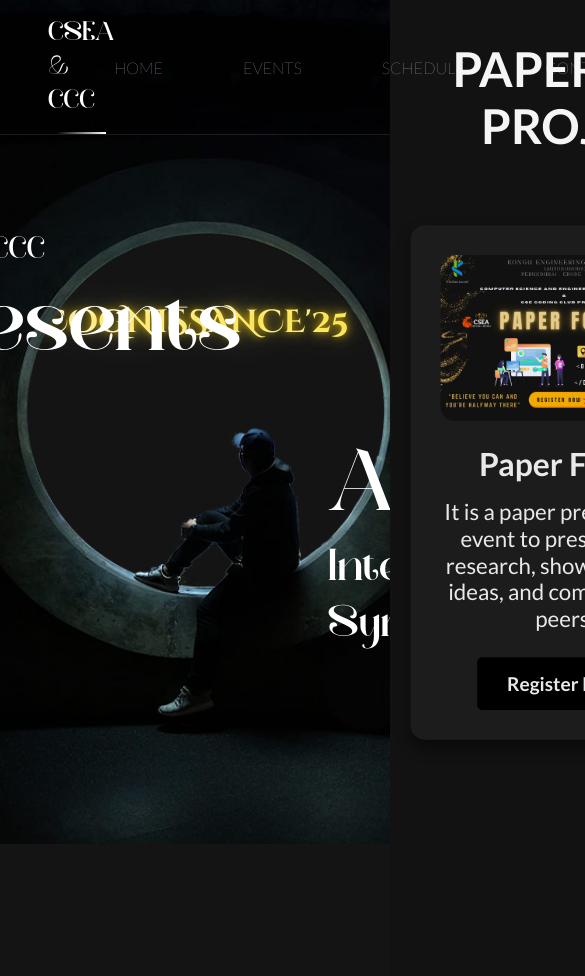
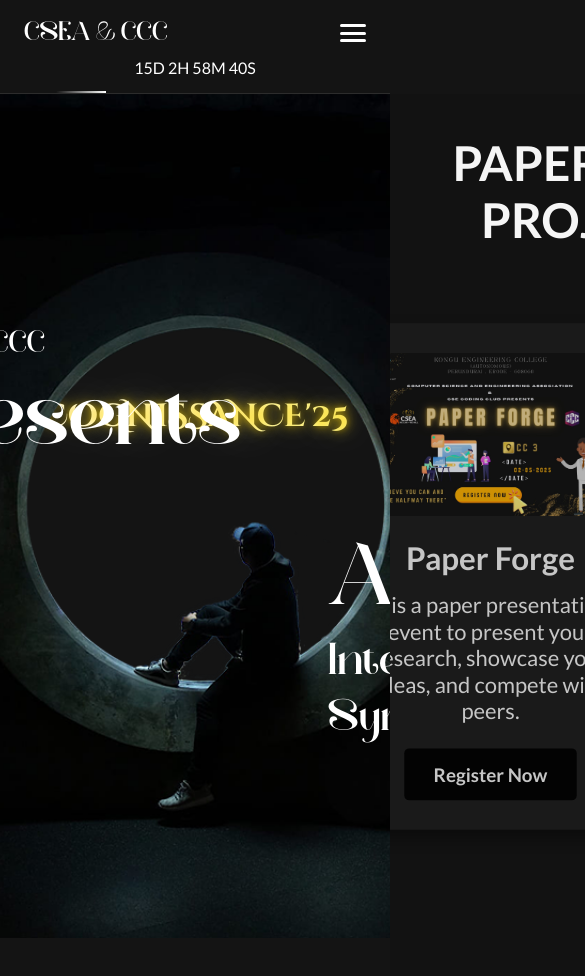
Before and after one commit to Gurukprs/Cognissance_Website, a React (Vite) app in the folder client/: page / in a window 390 px wide. Shown: the top 976 px of the page, 585 px wide, since content can reach past the window. Built offline with nearby package versions, Linux system fonts and the light colour scheme.

Commit message:
responsiveness

```diff
--- a/client/src/CSS/Events.css
+++ b/client/src/CSS/Events.css
@@ -1,4 +1,3 @@
-/* Events.css */
 /* Events.css */
 
 .events-container {
@@ -8,12 +7,12 @@
   display: flex;
   flex-direction: column;
   gap: 50px;
+  min-height: 100vh;
 }
 
 .section-title {
   font-size: 3rem;
   font-weight: bold;
-  color: #f5f5f5;
   text-align: center;
   margin-bottom: 20px;
 }
@@ -25,21 +24,41 @@
   background: #1e1e1e;
   padding: 30px;
   border-radius: 15px;
-  transition: all 0.4s ease;
+  box-shadow: 0px 8px 16px rgba(0, 0, 0, 0.5);
+  opacity: 0;
+  transition: transform 0.4s ease, box-shadow 0.4s ease;
 }
 
 .event-card:hover {
-  background: #004e92;
   transform: scale(1.08);
+  box-shadow: 0px 12px 24px var(--hover-shadow);
+  background: var(--hover-bg);
+}
+
+@media (max-width: 768px) {
+  .event-card {
+    flex-direction: column;
+    text-align: center;
+  }
+}
+
+.event-image {
+  flex: 1;
+  overflow: hidden;
+  border-radius: 15px;
 }
 
 .event-image img {
   width: 100%;
+  height: auto;
+  object-fit: cover;
   border-radius: 15px;
+  transition: transform 0.5s ease, filter 0.4s ease;
 }
 
-.event-image {
-  flex: 1.2;
+.event-image:hover img {
+  transform: scale(1.1);
+  filter: brightness(1.1) contrast(1.2);
 }
 
 .event-details {
@@ -47,161 +66,34 @@
   margin-left: 30px;
 }
 
+@media (max-width: 768px) {
+  .event-details {
+    margin-left: 0;
+    margin-top: 20px;
+  }
+}
+
 .event-title {
   font-size: 2rem;
   margin-bottom: 15px;
-  color: #d0d0d0;
 }
 
 .event-description {
   font-size: 1.4rem;
   margin-bottom: 25px;
-  color: #c0c0c0;
 }
 
 .register-btn {
+  display: inline-block;
   padding: 15px 30px;
   background-color: #000;
   color: #f5f5f5;
   border-radius: 5px;
+  text-decoration: none;
   font-size: 1.2rem;
   font-weight: bold;
-  cursor: pointer;
-  border: none;
-  transition: 0.3s;
 }
 
 .register-btn:hover {
   background-color: #333;
 }
-
-/* Popup styles */
-.popup-overlay {
-  position: fixed;
-  top: 0;
-  left: 0;
-  width: 100%;
-  height: 100%;
-  background: rgba(0, 0, 0, 0.8);
-  display: flex;
-  align-items: center;
-  justify-content: center;
-  z-index: 9999;
-}
-
-.popup-card {
-  background: #1e1e1e;
-  color: #fff;
-  padding: 30px;
-  border-radius: 15px;
-  max-width: 600px;
-  width: 90%;
-  text-align: center;
-  position: relative;
-  animation: zoomIn 0.3s ease-out;
-}
-
-@keyframes zoomIn {
-  from {
-    transform: scale(0.5);
-    opacity: 0;
-  }
-  to {
-    transform: scale(1);
-    opacity: 1;
-  }
-}
-
-.close-button {
-  position: absolute;
-  top: 15px;
-  right: 15px;
-  background: transparent;
-  border: none;
-  color: #fff;
-  font-size: 2rem;
-  cursor: pointer;
-}
-
-.popup-image {
-  width: 100%;
-  border-radius: 10px;
-}
-
-.popup-content {
-  margin-top: 20px;
-}
-
-.popup-title {
-  font-size: 2.2rem;
-  margin-bottom: 10px;
-  color: #f5f5f5;
-}
-
-.popup-description {
-  font-size: 1.3rem;
-  color: #c0c0c0;
-}
-
-.popup-form {
-  margin-top: 20px;
-  padding: 15px;
-  background: #292929;
-  border-radius: 10px;
-}
-
-/* .events-container {
-    background-color: #121212;
-    padding: 40px;
-    display: flex;
-    flex-direction: column;
-    gap: 50px;
-  }
-
-  .section-title {
-    font-size: 3rem;
-    text-align: center;
-    color: #f5f5f5;
-    margin-bottom: 20px;
-  }
-
-  .event-card {
-    display: flex;
-    align-items: center;
-    justify-content: space-between;
-    background: #1e1e1e;
-    padding: 30px;
-    border-radius: 15px;
-    transition: all 0.4s ease;
-  }
-
-  .event-card:hover {
-    background: #004e92;
-    transform: scale(1.08);
-  }
-
-  .event-image img {
-    width: 100%;
-    border-radius: 15px;
-  }
-
-  .event-title {
-    font-size: 2rem;
-    margin-bottom: 15px;
-    color: #d0d0d0;
-  }
-
-  .register-btn {
-    padding: 15px 30px;
-    background-color: #000;
-    color: #f5f5f5;
-    border-radius: 5px;
-    font-size: 1.2rem;
-    cursor: pointer;
-    transition: 0.3s;
-  }
-
-  .register-btn:hover {
-    background-color: #333;
-  }
-   */
--- /dev/null
+++ b/client/src/CSS/HeroVideo.css
@@ -0,0 +1,87 @@
+@import url('https://fonts.googleapis.com/css2?family=Cinzel+Decorative:wght@700&display=swap');
+
+.shimmer-text {
+  font-family: 'Cinzel Decorative', cursive;
+  font-weight: 700;
+  color: white;
+  background: linear-gradient(
+    90deg,
+    #F9F295,
+    #E0AA3E,
+    #FAF398,
+    #B88A44,
+    white,
+    #F9F295
+  );
+  background-size: 400% auto;
+  color: transparent;
+  background-clip: text;
+  -webkit-background-clip: text;
+  -webkit-text-fill-color: transparent;
+  animation: shimmerGold 4s ease-in-out infinite, changeTextColor 3s ease-in-out infinite;
+  text-shadow:
+    0 0 5px rgba(255, 215, 0, 0.3),
+    0 0 10px rgba(255, 215, 0, 0.4),
+    0 0 15px rgba(255, 215, 0, 0.6),
+    0 0 30px rgba(255, 255, 255, 0.2),
+    0 0 50px rgba(255, 255, 255, 0.4);
+}
+
+@keyframes shimmerGold {
+  0% {
+    background-position: 200% center;
+  }
+  100% {
+    background-position: -200% center;
+  }
+}
+
+@keyframes changeTextColor {
+  0% {
+    color: white;
+  }
+  50% {
+    color: #F9F295;
+  }
+  100% {
+    color: white;
+  }
+}
+
+.cognissance-wrapper {
+  display: flex;
+  justify-content: center;
+  align-items: center;
+  height: 100%;
+  width: 100%;
+  position: relative;
+}
+
+.window-container {
+  display: flex;
+  justify-content: center;
+  align-items: center;
+  width: 100%;
+  padding: 2rem 0;
+  /* height: 100vh; or use min-height if needed */
+  overflow: hidden;
+  position: relative;
+}
+
+.window-img {
+  max-width: 100%;
+  height: auto;
+  object-fit: contain;
+  display: block;
+  margin: 0 auto;
+}
+@media (max-width: 768px) {
+  .window-container {
+    padding: 1rem; /* optional */
+  }
+
+  .window-img {
+    width: 100%;
+    object-fit: cover; /* or contain if it works better */
+  }
+}
--- a/client/src/Components/Events.jsx
+++ b/client/src/Components/Events.jsx
@@ -2,7 +2,7 @@
 import React, { useEffect, useRef } from "react";
 import gsap from "gsap";
 import { ScrollTrigger } from "gsap/ScrollTrigger";
-import styled from "styled-components";
+import '../CSS/Events.css';
 
 // Register ScrollTrigger plugin
 gsap.registerPlugin(ScrollTrigger);
@@ -26,8 +26,7 @@
 
   useEffect(() => {
     eventsRef.current.forEach((event, index) => {
-      const direction = index % 2 === 0 ? "-150%" : "150%"; // Alternate slide-in direction
-
+      const direction = index % 2 === 0 ? "-150%" : "150%";
       gsap.fromTo(
         event,
         { opacity: 0, x: direction, scale: 0.9 },
@@ -51,144 +50,52 @@
   }, []);
 
   return (
-    <EventsContainer>
-      <SectionTitle>PAPER AND PROJECT</SectionTitle>
+    <div className="events-container">
+      <h2 className="section-title">PAPER AND PROJECT</h2>
       {events.slice(5, 7).map((event, index) => (
-        <EventCard
+        <div
           key={event.id}
+          className="event-card"
           ref={(el) => (eventsRef.current[index] = el)}
           style={{
             "--hover-bg": event.bgColor,
             "--hover-shadow": event.bgColor + "CC",
           }}
         >
-          <EventImage>
+          <div className="event-image">
             <img src={event.image} alt={event.name} />
-          </EventImage>
-          <EventDetails>
-            <EventTitle>{event.name}</EventTitle>
-            <EventDescription>{event.description}</EventDescription>
-            <RegisterBtn href={`/register/${event.name.toLowerCase().replace(/\s+/g, "-")}`}>Register Now</RegisterBtn>
-          </EventDetails>
-        </EventCard>
+          </div>
+          <div className="event-details">
+            <h3 className="event-title">{event.name}</h3>
+            <p className="event-description">{event.description}</p>
+            <a className="register-btn" href={`/register/${event.name.toLowerCase().replace(/\s+/g, "-")}`}>Register Now</a>
+          </div>
+        </div>
       ))}
 
-      <SectionTitle>Technical Events</SectionTitle>
+      <h2 className="section-title">Technical Events</h2>
       {events.slice(0, 3).map((event, index) => (
-        <EventCard
+        <div
           key={event.id}
-          ref={(el) => (eventsRef.current[index + 2] = el)} // update the index offset to avoid ref conflict
+          className="event-card"
+          ref={(el) => (eventsRef.current[index + 2] = el)}
           style={{
             "--hover-bg": event.bgColor,
             "--hover-shadow": event.bgColor + "CC",
           }}
         >
-          <EventImage>
+          <div className="event-image">
             <img src={event.image} alt={event.name} />
-          </EventImage>
-          <EventDetails>
-            <EventTitle>{event.name}</EventTitle>
-            <EventDescription>{event.description}</EventDescription>
-            <RegisterBtn href="#register">Register Now</RegisterBtn>
-          </EventDetails>
-        </EventCard>
+          </div>
+          <div className="event-details">
+            <h3 className="event-title">{event.name}</h3>
+            <p className="event-description">{event.description}</p>
+            <a className="register-btn" href="#register">Register Now</a>
+          </div>
+        </div>
       ))}
-    </EventsContainer>
+    </div>
   );
-}
-// Styled Components
-const EventsContainer = styled.div`
-  background-color: #121212;
-  color: #f5f5f5;
-  padding: 40px;
-  display: flex;
-  flex-direction: column;
-  gap: 50px;
-  min-height: 100vh;
-`;
-
-const SectionTitle = styled.h2`
-  font-size: 3rem;
-  font-weight: bold;
-  text-align: center;
-  margin-bottom: 20px;
-`;
-
-const EventCard = styled.div`
-  display: flex;
-  align-items: center;
-  justify-content: space-between;
-  background: #1e1e1e;
-  padding: 30px;
-  border-radius: 15px;
-  box-shadow: 0px 8px 16px rgba(0, 0, 0, 0.5);
-  opacity: 0;
-  transition: transform 0.4s ease, box-shadow 0.4s ease;
-
-  &:hover {
-    background: var(--hover-bg);
-    transform: scale(1.08);
-    box-shadow: 0px 12px 24px var(--hover-shadow);
-  }
-
-  @media (max-width: 768px) {
-    flex-direction: column;
-    text-align: center;
-  }
-`;
-
-const EventImage = styled.div`
-  flex: 1;
-  overflow: hidden;
-  border-radius: 15px;
-
-  img {
-    width: 100%;
-    height: auto;
-    object-fit: cover;
-    border-radius: 15px;
-    transition: transform 0.5s ease, filter 0.4s ease;
-  }
-
-  &:hover img {
-    transform: scale(1.1);
-    filter: brightness(1.1) contrast(1.2);
-  }
-`;
-
-const EventDetails = styled.div`
-  flex: 2;
-  margin-left: 30px;
-
-  @media (max-width: 768px) {
-    margin-left: 0;
-    margin-top: 20px;
-  }
-`;
-
-const EventTitle = styled.h3`
-  font-size: 2rem;
-  margin-bottom: 15px;
-`;
-
-const EventDescription = styled.p`
-  font-size: 1.4rem;
-  margin-bottom: 25px;
-`;
-
-const RegisterBtn = styled.a`
-  display: inline-block;
-  padding: 15px 30px;
-  background-color: #000;
-  color: #f5f5f5;
-  border-radius: 5px;
-  text-decoration: none;
-  font-size: 1.2rem;
-  font-weight: bold;
-
-  &:hover {
-    background-color: #333;
-  }
-`;
+};
 
 export default Events;
--- a/client/src/Components/Navbar.jsx
+++ b/client/src/Components/Navbar.jsx
@@ -1,7 +1,9 @@
 import React, { useState, useEffect } from 'react';
+import '../style.css';
 
 function Navbar() {
   const [timeLeft, setTimeLeft] = useState('');
+  const [menuOpen, setMenuOpen] = useState(false);
 
   useEffect(() => {
     const targetDate = new Date('April 30, 2025 12:00:00');
@@ -23,27 +25,36 @@
     };
 
     const timerInterval = setInterval(updateTimer, 1000);
-    updateTimer(); // initial call
+    updateTimer();
 
-    return () => clearInterval(timerInterval); // cleanup
+    return () => clearInterval(timerInterval);
   }, []);
 
   return (
-    <div>
     <header>
       <nav className="navbar">
-          <span> </span>
+  <span></span>
+
   <div className="logo">CSEA & CCC</div>
-          <ul className="menu">
+
+  {/* Hamburger appears only on mobile */}
+  <div className="hamburger" onClick={() => setMenuOpen(prev => !prev)}>
+    <div></div>
+    <div></div>
+    <div></div>
+  </div>
+
+  <ul className={`menu ${menuOpen ? 'open' : ''}`}>
     <li><a href="#">Home</a></li>
     <li><a href="#">Events</a></li>
     <li><a href="#">Schedule</a></li>
     <li><a href="#">Contact</a></li>
   </ul>
+
   <div className="btn">{timeLeft}</div>
 </nav>
+
     </header>
-    </div>
   );
 }
 
--- a/client/src/style.css
+++ b/client/src/style.css
@@ -421,3 +421,93 @@
 	  transform: rotateX(20deg) rotateY(360deg);
 	}
   }
+  /* HAMBURGER MENU BASE STYLE */
+  .hamburger {
+	display: none; /* Default (desktop) */
+	flex-direction: column;
+	justify-content: space-between;
+	width: 26px;
+	height: 18px;
+	cursor: pointer;
+  }
+
+  @media screen and (max-width: 768px) {
+	.hamburger {
+	  display: flex; /* Show on mobile/tablet */
+	}
+  }
+
+
+  .hamburger div {
+	background-color: white;
+	height: 3px;
+	border-radius: 2px;
+  }
+
+  /* Common styles */
+.navbar {
+	display: flex;
+	align-items: center;
+	justify-content: space-between;
+	padding: 20px 40px;
+	position: relative;
+	z-index: 100;
+  }
+
+  .menu {
+	display: flex;
+	list-style: none;
+	gap: 1.5rem;
+  }
+
+  .hamburger {
+	display: none;
+	flex-direction: column;
+	justify-content: space-between;
+	width: 26px;
+	height: 18px;
+	cursor: pointer;
+	z-index: 2000;
+  }
+
+  .hamburger div {
+	background-color: white;
+	height: 3px;
+	border-radius: 2px;
+  }
+
+  /* Responsive Styles */
+  @media screen and (max-width: 768px) {
+	.hamburger {
+	  display: flex; /* Show hamburger at 768px and below */
+	}
+
+	.menu {
+	  display: none;
+	  flex-direction: column;
+	  background-color: black;
+	  width: 100%;
+	  position: absolute;
+	  top: 100%;
+	  left: 0;
+	  padding: 1rem;
+	  text-align: center;
+	  z-index: 999;
+	}
+
+	.menu.open {
+	  display: flex;
+	}
+
+	.navbar {
+	  flex-wrap: wrap;
+	  justify-content: space-between;
+	  padding: 1rem 1.5rem;
+	}
+
+	.btn {
+	  width: 100%;
+	  text-align: center;
+	  margin-top: 0.5rem;
+	}
+  }
```
Also changed, not shown: 1 other file (tests, documents, lock files or other folders). Lines whose indentation alone changed are shown as unchanged.
